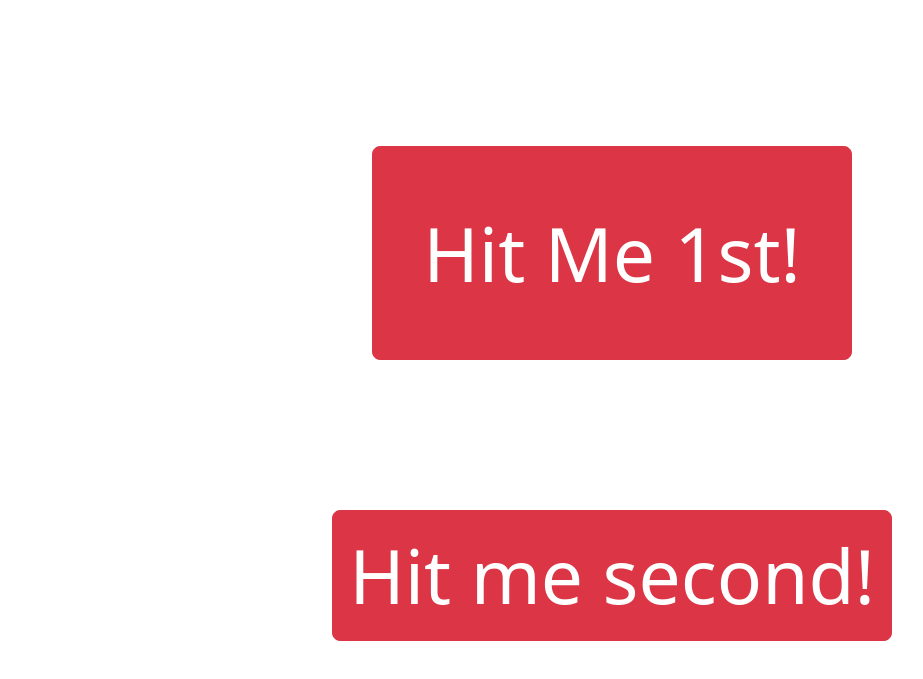
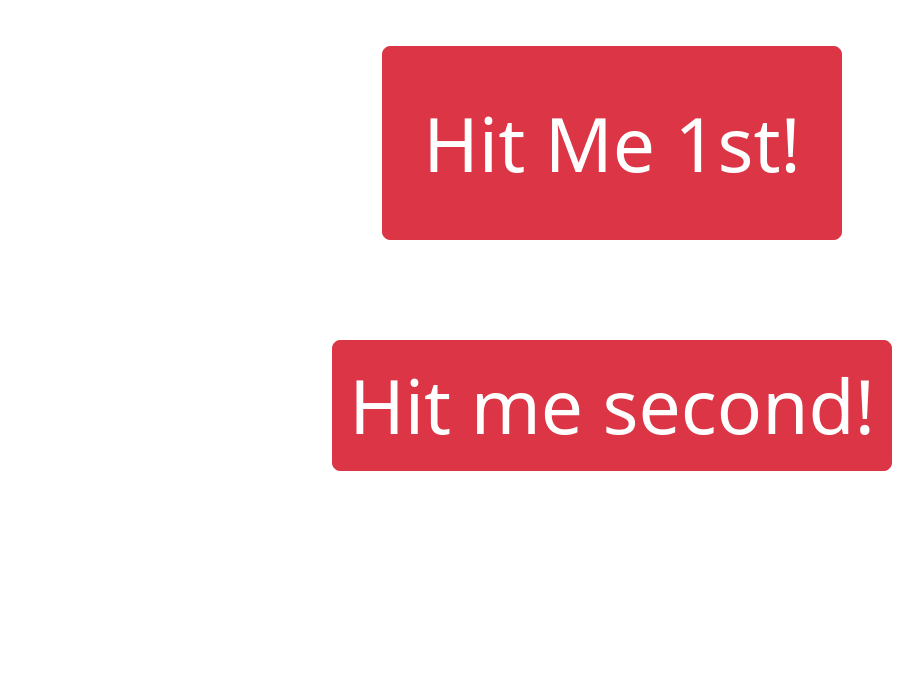
Before and after one commit to adam-brannon09/funny_for_wife, a plain HTML site: page index.html in a window 1280 px wide. Shown: the part 523-1202 px from the top of the page, without its empty margins (28-951 px from the left). After the commit the page ends 1044 px from the top, so only its background shows below. Drawn offline with nearby package versions, Linux system fonts and the light colour scheme.

Commit message:
resize buttons

```diff
--- a/style.css
+++ b/style.css
@@ -19,12 +19,12 @@ h1{
 }
 
 #test-btn{
-    margin-top: 150px;
+    margin-top: 50px;
     font-size: 75px;
-    padding: 50px;
+    padding: 40px;
 }
 
 #test-btn2{
-    margin-top: 150px;
+    margin-top: 100px;
     font-size: 75px;
 }
```
